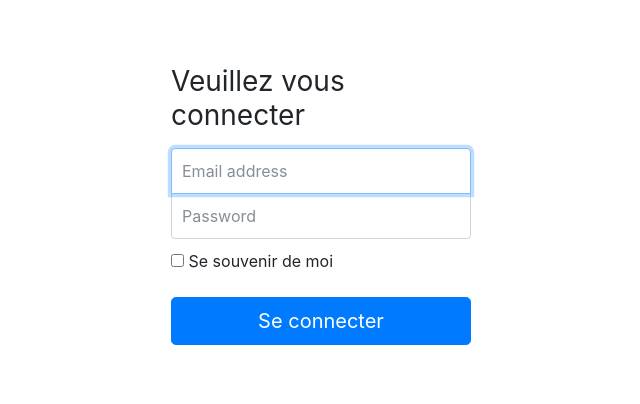
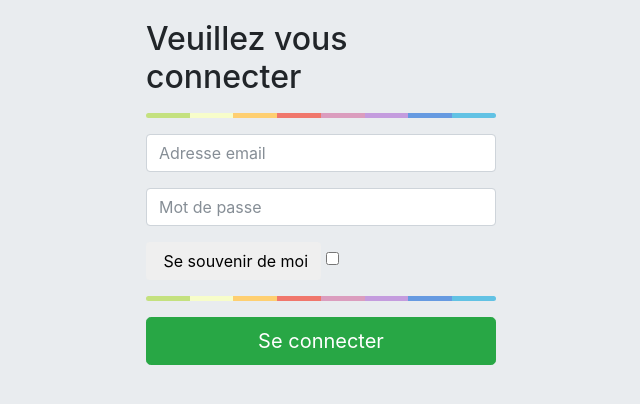
Before and after one commit to justinnth/tableau_de_bord, a Symfony app: template templates/security/login.html.twig in a window 1280 px wide. Shown: the top 404 px of the page, without its empty margins (319-959 px from the left). Run offline with Twig, Linux system fonts and the light colour scheme; the template is opened without the code that fills it, so the values that code supplies are empty; some libraries are stand-ins or nearby versions.

Commit message:
Update .gitignore, CSS de la page de login et création de la page Compte

```diff
--- a/public/css/login.css
+++ b/public/css/login.css
@@ -1,33 +1,10 @@
-body {
-    background-color: #fff;
+.colorgraph {
+    height: 5px;
+    border-top: 0;
+    background: #c4e17f;
+    border-radius: 5px;
+    background-image: -webkit-linear-gradient(left, #c4e17f, #c4e17f 12.5%, #f7fdca 12.5%, #f7fdca 25%, #fecf71 25%, #fecf71 37.5%, #f0776c 37.5%, #f0776c 50%, #db9dbe 50%, #db9dbe 62.5%, #c49cde 62.5%, #c49cde 75%, #669ae1 75%, #669ae1 87.5%, #62c2e4 87.5%, #62c2e4);
+    background-image: -moz-linear-gradient(left, #c4e17f, #c4e17f 12.5%, #f7fdca 12.5%, #f7fdca 25%, #fecf71 25%, #fecf71 37.5%, #f0776c 37.5%, #f0776c 50%, #db9dbe 50%, #db9dbe 62.5%, #c49cde 62.5%, #c49cde 75%, #669ae1 75%, #669ae1 87.5%, #62c2e4 87.5%, #62c2e4);
+    background-image: -o-linear-gradient(left, #c4e17f, #c4e17f 12.5%, #f7fdca 12.5%, #f7fdca 25%, #fecf71 25%, #fecf71 37.5%, #f0776c 37.5%, #f0776c 50%, #db9dbe 50%, #db9dbe 62.5%, #c49cde 62.5%, #c49cde 75%, #669ae1 75%, #669ae1 87.5%, #62c2e4 87.5%, #62c2e4);
+    background-image: linear-gradient(to right, #c4e17f, #c4e17f 12.5%, #f7fdca 12.5%, #f7fdca 25%, #fecf71 25%, #fecf71 37.5%, #f0776c 37.5%, #f0776c 50%, #db9dbe 50%, #db9dbe 62.5%, #c49cde 62.5%, #c49cde 75%, #669ae1 75%, #669ae1 87.5%, #62c2e4 87.5%, #62c2e4);
 }
-.form-signin {
-    width: 100%;
-    max-width: 330px;
-    padding: 15px;
-    margin: auto;
-    margin-top: 50px;
-}
-.form-signin .checkbox {
-    font-weight: 400;
-}
-.form-signin .form-control {
-    position: relative;
-    box-sizing: border-box;
-    height: auto;
-    padding: 10px;
-    font-size: 16px;
-}
-.form-signin .form-control:focus {
-    z-index: 2;
-}
-.form-signin input[type="email"] {
-    margin-bottom: -1px;
-    border-bottom-right-radius: 0;
-    border-bottom-left-radius: 0;
-}
-.form-signin input[type="password"] {
-    margin-bottom: 10px;
-    border-top-left-radius: 0;
-    border-top-right-radius: 0;
-}
--- a/public/js/script.js
+++ b/public/js/script.js
@@ -0,0 +1,58 @@
+$(function(){
+    $('.button-checkbox').each(function(){
+        var $widget = $(this),
+            $button = $widget.find('button'),
+            $checkbox = $widget.find('input:checkbox'),
+            color = $button.data('color'),
+            settings = {
+                on: {
+                    icon: 'glyphicon glyphicon-check'
+                },
+                off: {
+                    icon: 'glyphicon glyphicon-unchecked'
+                }
+            };
+
+        $button.on('click', function () {
+            $checkbox.prop('checked', !$checkbox.is(':checked'));
+            $checkbox.triggerHandler('change');
+            updateDisplay();
+        });
+
+        $checkbox.on('change', function () {
+            updateDisplay();
+        });
+
+        function updateDisplay() {
+            var isChecked = $checkbox.is(':checked');
+            // Set the button's state
+            $button.data('state', (isChecked) ? "on" : "off");
+
+            // Set the button's icon
+            $button.find('.state-icon')
+                .removeClass()
+                .addClass('state-icon ' + settings[$button.data('state')].icon);
+
+            // Update the button's color
+            if (isChecked) {
+                $button
+                    .removeClass('btn-default')
+                    .addClass('btn-' + color + ' active');
+            }
+            else
+            {
+                $button
+                    .removeClass('btn-' + color + ' active')
+                    .addClass('btn-default');
+            }
+        }
+        function init() {
+            updateDisplay();
+            // Inject the icon if applicable
+            if ($button.find('.state-icon').length == 0) {
+                $button.prepend('<i class="state-icon ' + settings[$button.data('state')].icon + '"></i> ');
+            }
+        }
+        init();
+    });
+});
--- a/src/Controller/FormateurAdminController.php
+++ b/src/Controller/FormateurAdminController.php
@@ -6,10 +6,16 @@ namespace App\Controller;
 
 use App\Entity\Formateur;
 use Doctrine\ORM\EntityManagerInterface;
+use Sensio\Bundle\FrameworkExtraBundle\Configuration\IsGranted;
 use Symfony\Bundle\FrameworkBundle\Controller\AbstractController;
 use Symfony\Component\HttpFoundation\Response;
 use Symfony\Component\Routing\Annotation\Route;
 
+/**
+ * Class FormateurAdminController
+ * @package App\Controller
+ * @IsGranted("ROLE_ADMIN")
+ */
 class FormateurAdminController extends AbstractController
 {
     /**
--- a/src/Security/LoginFormAuthenticator.php
+++ b/src/Security/LoginFormAuthenticator.php
@@ -17,9 +17,12 @@ use Symfony\Component\Security\Core\User\UserProviderInterface;
 use Symfony\Component\Security\Csrf\CsrfToken;
 use Symfony\Component\Security\Csrf\CsrfTokenManagerInterface;
 use Symfony\Component\Security\Guard\Authenticator\AbstractFormLoginAuthenticator;
+use Symfony\Component\Security\Http\Util\TargetPathTrait;
 
 class LoginFormAuthenticator extends AbstractFormLoginAuthenticator
 {
+    use TargetPathTrait;
+
     private $userRepository;
     private $router;
     private $csrfTokenManager;
@@ -161,6 +164,9 @@ class LoginFormAuthenticator extends AbstractFormLoginAuthenticator
      */
     public function onAuthenticationSuccess(Request $request, TokenInterface $token, $providerKey)
     {
+        if ($targerPath = $this->getTargetPath($request->getSession(), $providerKey)){
+            return new RedirectResponse($targerPath);
+        }
         return new RedirectResponse($this->router->generate('app_homepage'));
     }
 }
--- a/templates/security/login.html.twig
+++ b/templates/security/login.html.twig
@@ -8,23 +8,41 @@
 {% endblock %}
 
 {% block body %}
-    <form class="form-signin" method="post">
-        {% if error %}
-            <div class="alert alert-danger">{{ error.messageKey|trans(error.messageData, 'security') }}</div>
-        {% endif %}
-        <h1 class="h3 mb-3 font-weight-normal">Veuillez vous connecter</h1>
-        <label for="inputEmail" class="sr-only">Adresse email</label>
-        <input type="email" name="email" id="inputEmail" class="form-control" placeholder="Email address" value="{{ last_username }}" required autofocus>
-        <label for="inputPassword" class="sr-only">Mot de passe</label>
-        <input type="password" name="password" id="inputPassword" class="form-control" placeholder="Password" required>
-        <input type="hidden" name="_csrf_token" value="{{ csrf_token('authenticate') }}">
-        <div class="checkbox mb-3">
-            <label>
-                <input type="checkbox" value="remember-me" name="_remember_me"> Se souvenir de moi
-            </label>
+    <div class="container">
+
+        <div class="row" style="margin-top:20px">
+            <div class="col"></div>
+            <div class="col">
+                <form role="form" method="post">
+                    {% if error %}
+                        <div class="alert alert-danger">{{ error.messageKey|trans(error.messageData, 'security') }}</div>
+                    {% endif %}
+                    <fieldset>
+                        <h2>Veuillez vous connecter</h2>
+                        <hr class="colorgraph">
+                        <div class="form-group">
+                            <input type="email" name="email" id="email" class="form-control input-lg" placeholder="Adresse email">
+                        </div>
+                        <div class="form-group">
+                            <input type="password" name="password" id="password" class="form-control input-lg" placeholder="Mot de passe">
+                        </div>
+                        <input type="hidden" name="_csrf_token" value="{{ csrf_token('authenticate') }}">
+                        <span class="button-checkbox">
+                            <button type="button" class="btn" data-color="info">Se souvenir de moi</button>
+                            <input type="checkbox" name="_remember_me" id="remember_me" class="hidden">
+                            <!--<a href="" class="btn btn-link pull-right">Forgot Password?</a>-->
+                        </span>
+                        <hr class="colorgraph">
+                        <div class="row">
+                            <div class="col-xs-12 col-sm-12 col-md-12">
+                                <input type="submit" class="btn btn-lg btn-success btn-block" value="Se connecter">
+                            </div>
+                        </div>
+                    </fieldset>
+                </form>
+            </div>
+            <div class="col"></div>
         </div>
-        <button class="btn btn-lg btn-primary btn-block" type="submit">
-            Se connecter
-        </button>
-    </form>
+
+    </div>
 {% endblock %}
```
Also changed, not shown: src/Controller/AccountController.php (added, +19 -0 lines), templates/account/index.html.twig (added, +20 -0 lines), 1 other file.
